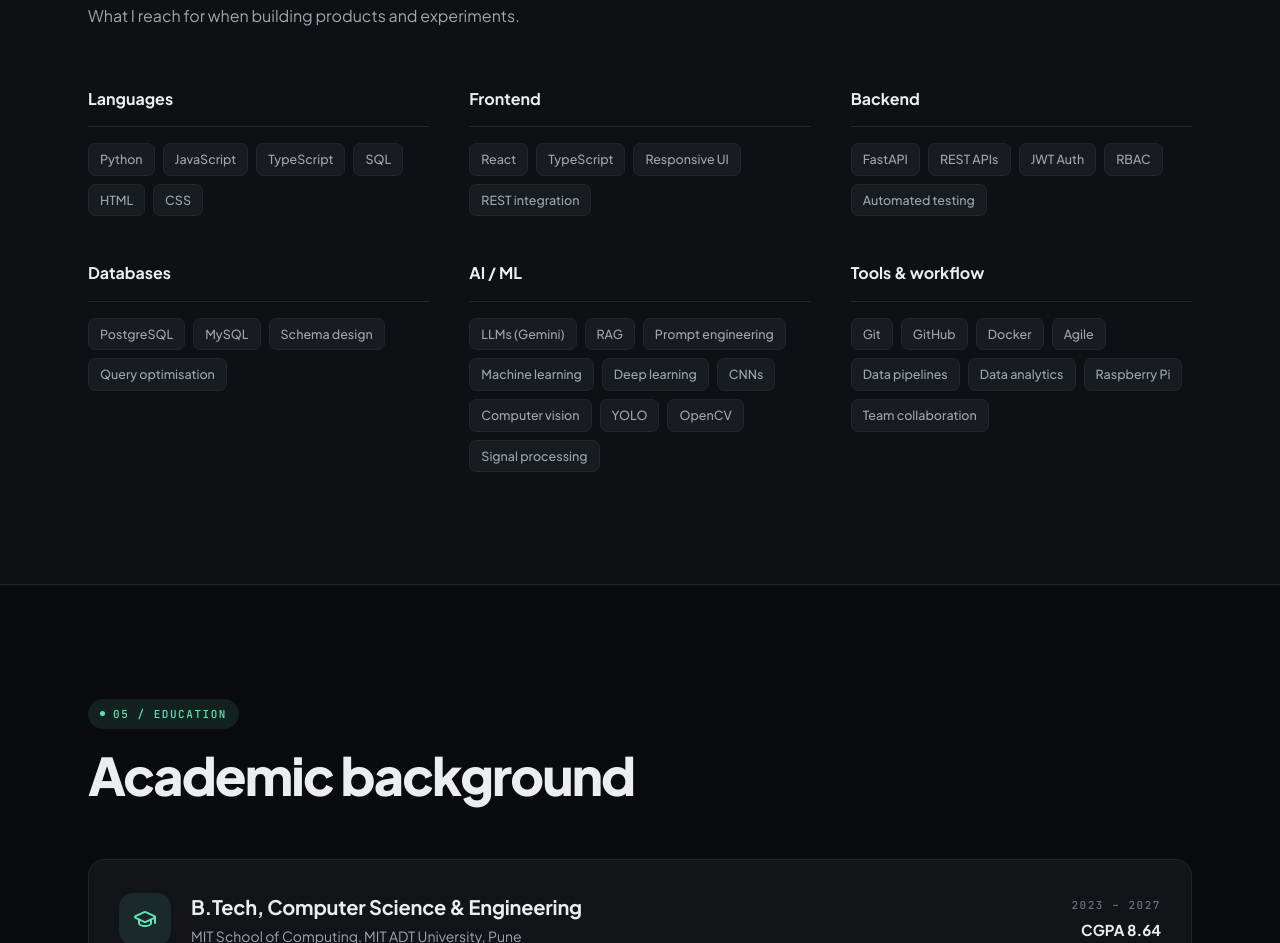
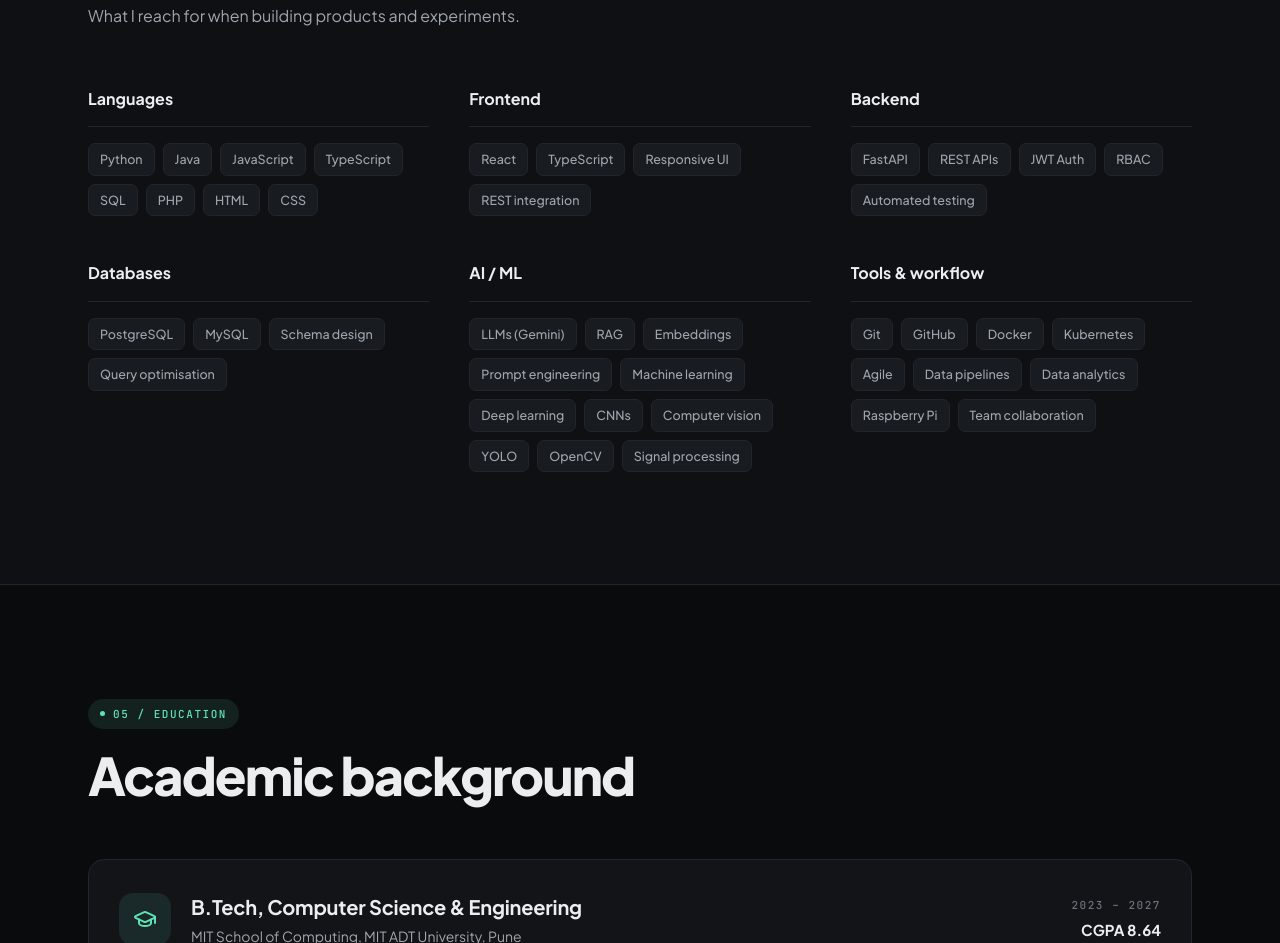
Before and after one commit to Sujalj9146/Sujalj9146.github.io, a plain HTML site: page index.html in a window 1280 px wide. Shown: the part 5110-6053 px from the top of the page. Drawn offline with nearby package versions, Linux system fonts and the light colour scheme.

Commit message:
Skills: add Java, PHP, Embeddings, Kubernetes

```diff
--- a/index.html
+++ b/index.html
@@ -194,12 +194,12 @@
     <p class="subtitle reveal">What I reach for when building products and experiments.</p>
 
     <div class="skills">
-      <div class="skill reveal"><h3>Languages</h3><div class="tags"><span class="tag">Python</span><span class="tag">JavaScript</span><span class="tag">TypeScript</span><span class="tag">SQL</span><span class="tag">HTML</span><span class="tag">CSS</span></div></div>
+      <div class="skill reveal"><h3>Languages</h3><div class="tags"><span class="tag">Python</span><span class="tag">Java</span><span class="tag">JavaScript</span><span class="tag">TypeScript</span><span class="tag">SQL</span><span class="tag">PHP</span><span class="tag">HTML</span><span class="tag">CSS</span></div></div>
       <div class="skill reveal"><h3>Frontend</h3><div class="tags"><span class="tag">React</span><span class="tag">TypeScript</span><span class="tag">Responsive UI</span><span class="tag">REST integration</span></div></div>
       <div class="skill reveal"><h3>Backend</h3><div class="tags"><span class="tag">FastAPI</span><span class="tag">REST APIs</span><span class="tag">JWT Auth</span><span class="tag">RBAC</span><span class="tag">Automated testing</span></div></div>
       <div class="skill reveal"><h3>Databases</h3><div class="tags"><span class="tag">PostgreSQL</span><span class="tag">MySQL</span><span class="tag">Schema design</span><span class="tag">Query optimisation</span></div></div>
-      <div class="skill reveal"><h3>AI / ML</h3><div class="tags"><span class="tag">LLMs (Gemini)</span><span class="tag">RAG</span><span class="tag">Prompt engineering</span><span class="tag">Machine learning</span><span class="tag">Deep learning</span><span class="tag">CNNs</span><span class="tag">Computer vision</span><span class="tag">YOLO</span><span class="tag">OpenCV</span><span class="tag">Signal processing</span></div></div>
-      <div class="skill reveal"><h3>Tools &amp; workflow</h3><div class="tags"><span class="tag">Git</span><span class="tag">GitHub</span><span class="tag">Docker</span><span class="tag">Agile</span><span class="tag">Data pipelines</span><span class="tag">Data analytics</span><span class="tag">Raspberry Pi</span><span class="tag">Team collaboration</span></div></div>
+      <div class="skill reveal"><h3>AI / ML</h3><div class="tags"><span class="tag">LLMs (Gemini)</span><span class="tag">RAG</span><span class="tag">Embeddings</span><span class="tag">Prompt engineering</span><span class="tag">Machine learning</span><span class="tag">Deep learning</span><span class="tag">CNNs</span><span class="tag">Computer vision</span><span class="tag">YOLO</span><span class="tag">OpenCV</span><span class="tag">Signal processing</span></div></div>
+      <div class="skill reveal"><h3>Tools &amp; workflow</h3><div class="tags"><span class="tag">Git</span><span class="tag">GitHub</span><span class="tag">Docker</span><span class="tag">Kubernetes</span><span class="tag">Agile</span><span class="tag">Data pipelines</span><span class="tag">Data analytics</span><span class="tag">Raspberry Pi</span><span class="tag">Team collaboration</span></div></div>
     </div>
   </div>
 </section>
```
